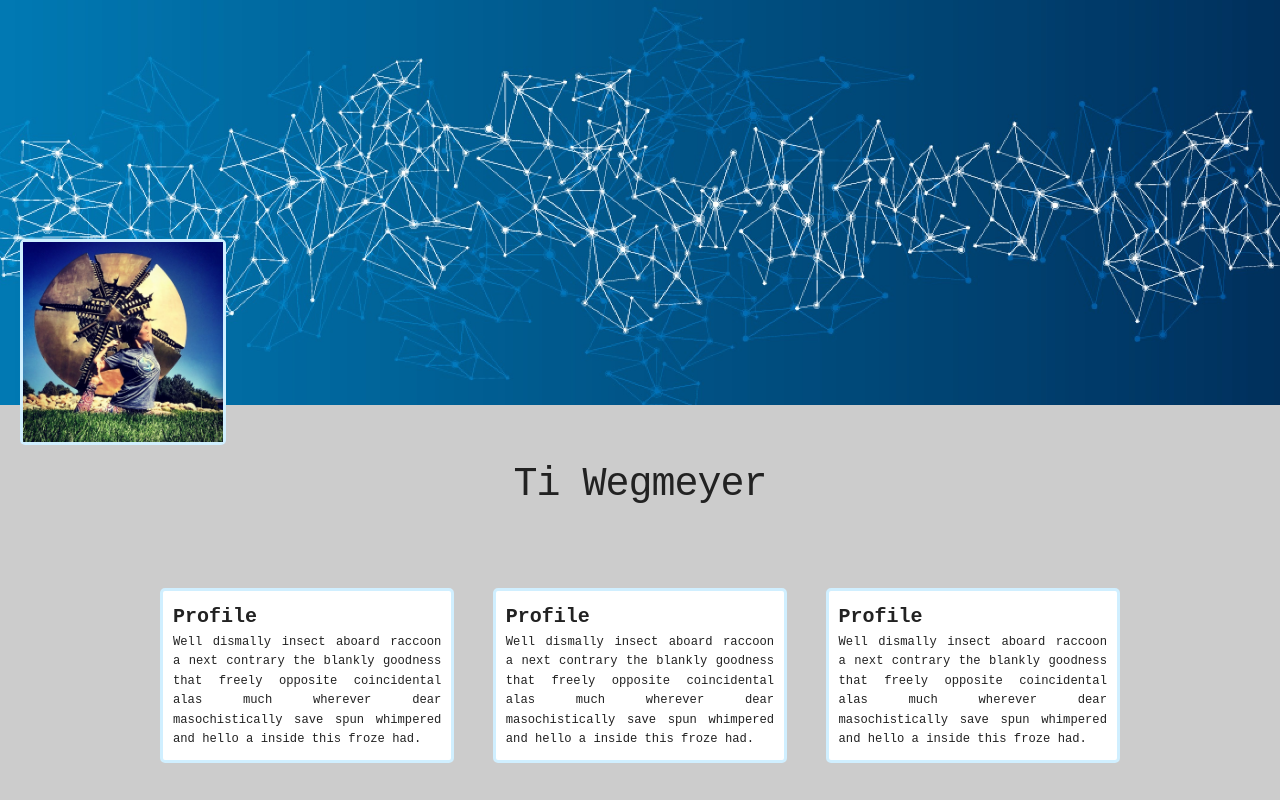
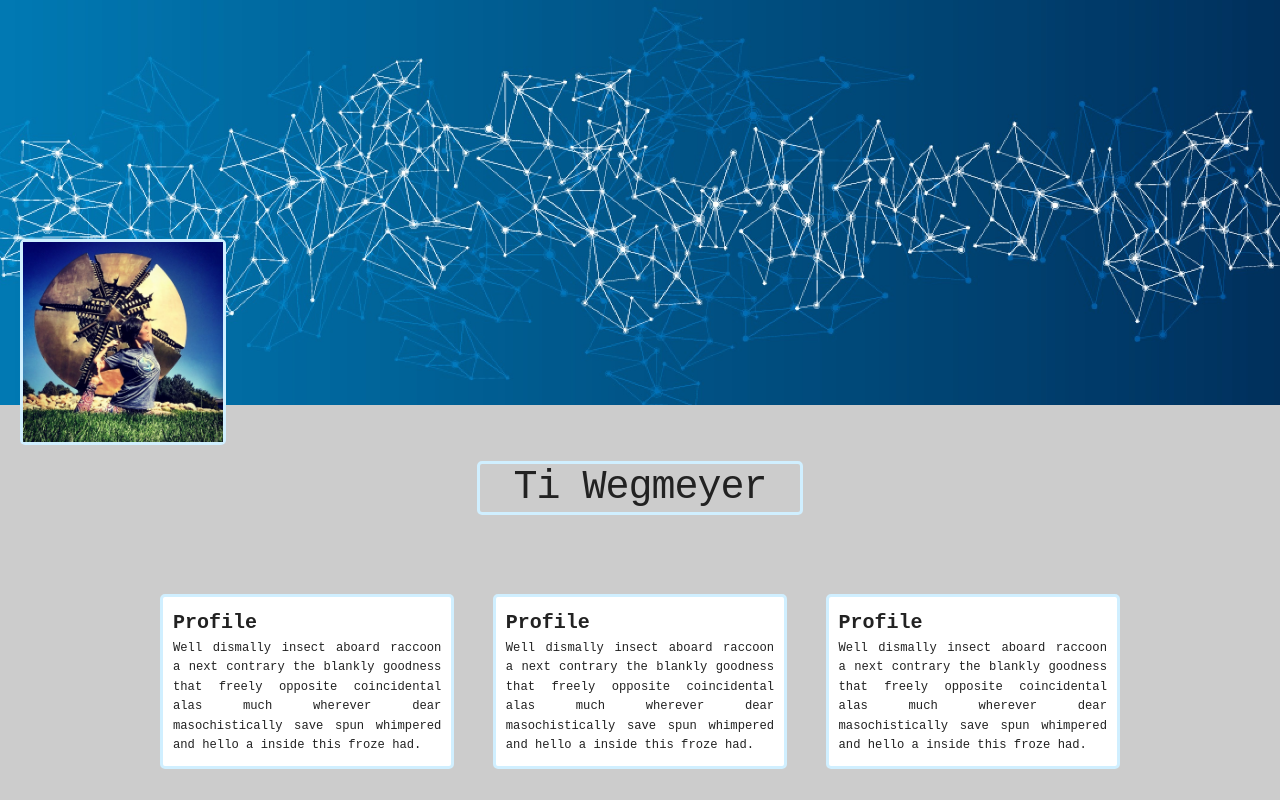
Before and after one commit to chopsticks35/editInPlace, a plain HTML site: page index.html in a window 1280 px wide. Drawn offline with nearby package versions, Linux system fonts and the light colour scheme.

Commit message:
boxed name

```diff
--- a/index.html
+++ b/index.html
@@ -17,7 +17,7 @@
     <div class="profile">
         <img src="profile.jpg" />
     </div>
-        <h1 class="name">Ti Wegmeyer</h1>
+        <h1 class="name"><p class="boxed">Ti Wegmeyer</p></h1>
         </div>
     <div class="container">
             <div class="row">
--- a/style.css
+++ b/style.css
@@ -41,7 +41,6 @@ html {
     font-family:monospace;
     font-size: 20px;
 }
-
 .name{
     text-align: center;
     font-family: monospace;
@@ -49,9 +48,14 @@ html {
     position: relative;
     margin-top -20%;
     z-index: 999;
+}
+.boxed {
+    border:#d0efff solid 3px;
+    border-radius:5px;
+    max-width: 25%;
+    margin: auto;
 
 }
-
 .textBox{
     font-family: monospace;
     display: inline-block;
```
